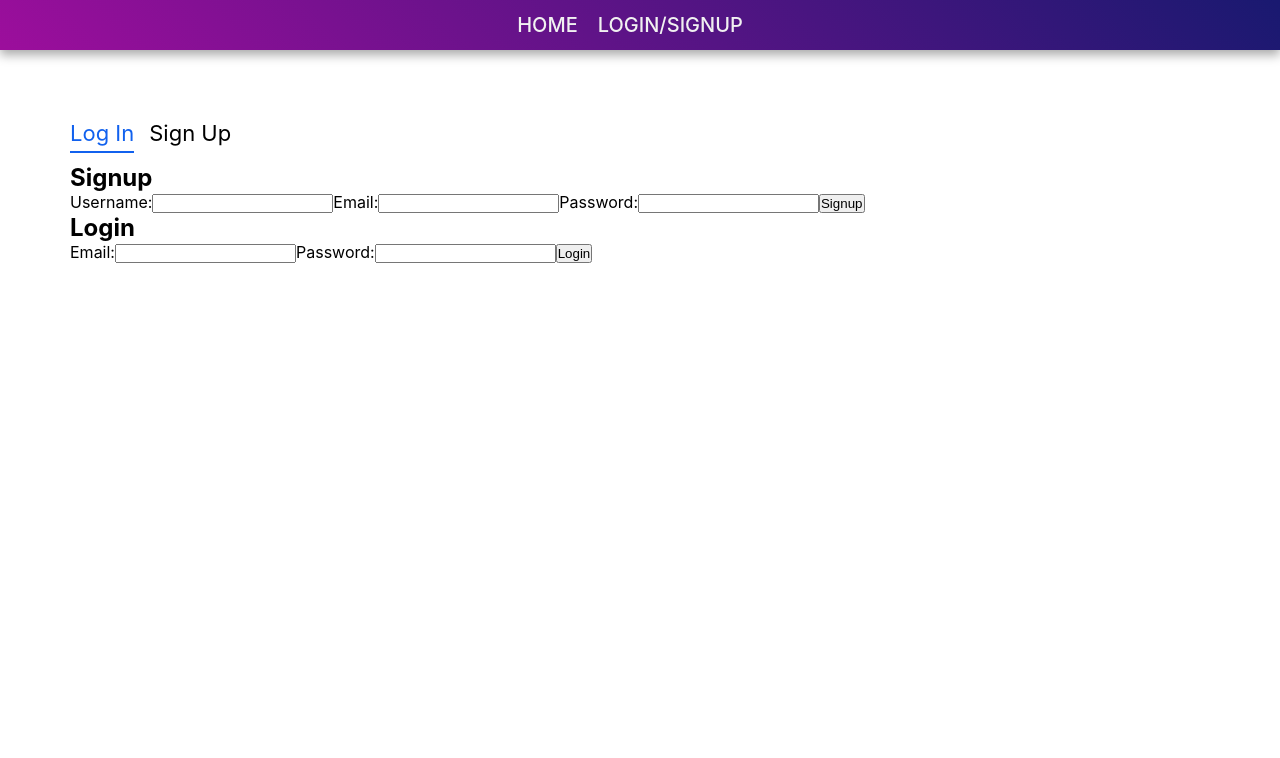
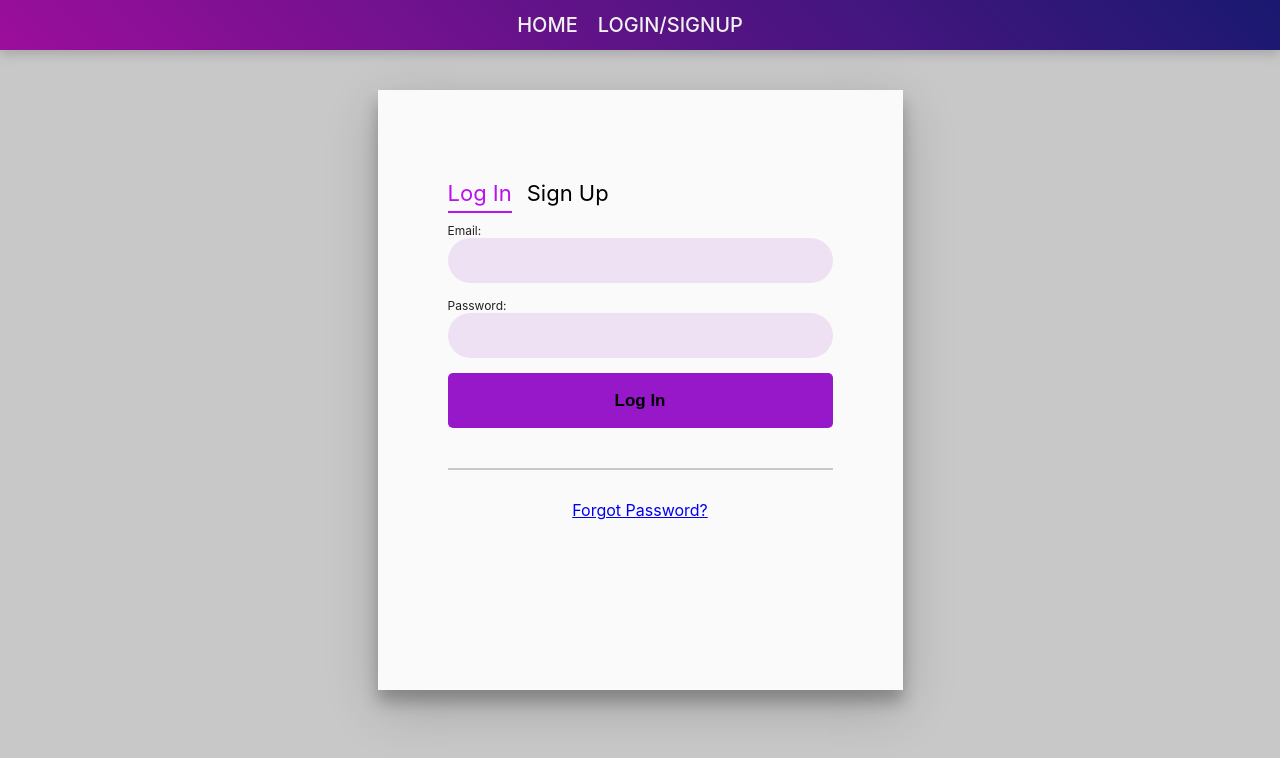
Before and after one commit to RaAlMer/Nani-frontend, a React (Create React App) app: page /login-signup in a window 1280 px wide. Shown: the top 758 px of the page. Built offline with nearby package versions, Linux system fonts and the light colour scheme; no server answers.

Commit message:
Added SASS to login and signup

```diff
--- a/package.json
+++ b/package.json
@@ -9,6 +9,7 @@
     "axios": "^0.26.1",
     "react": "^18.0.0",
     "react-dom": "^18.0.0",
+    "react-icons": "^4.3.1",
     "react-router-dom": "^6.3.0",
     "react-scripts": "5.0.0",
     "sass": "^1.50.0",
--- a/src/components/Login/Login.module.scss
+++ b/src/components/Login/Login.module.scss
@@ -0,0 +1,45 @@
+$color: rgb(0, 0, 0);
+$display: block;
+$width: 100%;
+.group {
+  margin-bottom: 15px;
+  label {
+    width: $width;
+    color: $color;
+    display: $display;
+    color: rgb(35, 33, 33);
+    font-size: 12px;
+  }
+  input {
+    width: $width;
+    color: $color;
+    display: $display;
+    border: none;
+    padding: 15px 20px;
+    border-radius: 25px;
+    background: rgba(125, 13, 186, 0.1);
+  }
+  .button {
+    width: $width;
+    color: $color;
+    display: $display;
+    height: 55px;
+    border: none;
+    border-radius: 5px;
+    font-size: 17px;
+    font-weight: 600;
+    background-color: #9718c9;
+    cursor: pointer;
+    &:hover {
+      background-color: #9718c9db;
+    }
+  }
+}
+.hr {
+  height: 2px;
+  margin: 40px 0 30px 0;
+  background: rgba($color, 0.2);
+}
+.foot_lnk {
+  text-align: center;
+}
--- a/src/components/Login/index.js
+++ b/src/components/Login/index.js
@@ -14,7 +14,7 @@ export function Login() {
 
   return (
     <form onSubmit={handleSubmit}>
-      <h2>Login</h2>
+      <div className={styles.group}>
         <label htmlFor="email">Email:</label>
         <input
           id="emailLogin"
@@ -24,6 +24,8 @@ export function Login() {
             setEmail(e.target.value);
           }}
         />
+      </div>
+      <div className={styles.group}>
         <label htmlFor="password">Password:</label>
         <input
           id="passwordLogin"
@@ -33,7 +35,14 @@ export function Login() {
             setPassword(e.target.value);
           }}
         />
-      <button>Login</button>
+      </div>
+      <div className={styles.group}>
+        <button className={styles.button}>Log In</button>
+      </div>
+      <div className={styles.hr}></div>
+      <div className={styles.foot_lnk}>
+        <a href="#">Forgot Password?</a>
+      </div>
     </form>
   );
 }
--- /dev/null
+++ b/src/components/Signup/Signup.module.scss
@@ -0,0 +1,138 @@
+$color: rgb(0, 0, 0);
+$display: block;
+$width: 100%;
+.group {
+  margin-bottom: 15px;
+  label {
+    width: $width;
+    color: $color;
+    display: $display;
+    color: rgb(35, 33, 33);
+    font-size: 12px;
+  }
+  input {
+    width: $width;
+    color: $color;
+    display: $display;
+    border: none;
+    padding: 15px 20px;
+    border-radius: 25px;
+    background: rgba(125, 13, 186, 0.1);
+  }
+  .button {
+    width: $width;
+    color: $color;
+    display: $display;
+    height: 55px;
+    border: none;
+    border-radius: 5px;
+    font-size: 17px;
+    font-weight: 600;
+    background-color: #9718c9;
+    cursor: pointer;
+    &:hover {
+      background-color: #9718c9db;
+    }
+  }
+}
+.hr {
+  height: 2px;
+  margin: 40px 0 30px 0;
+  background: rgba($color, 0.2);
+}
+
+.wrapper {
+  display: inline-flex;
+  list-style: none;
+}
+
+.wrapper .icon {
+  position: relative;
+  background: #ffffff;
+  border-radius: 50%;
+  padding: 15px;
+  margin: 10px;
+  width: 50px;
+  height: 50px;
+  font-size: 18px;
+  display: flex;
+  justify-content: center;
+  align-items: center;
+  flex-direction: column;
+  box-shadow: 0 10px 10px rgba(0, 0, 0, 0.1);
+  cursor: pointer;
+  transition: all 0.2s cubic-bezier(0.68, -0.55, 0.265, 1.55);
+}
+
+.wrapper .tooltip {
+  position: absolute;
+  top: 0;
+  font-size: 14px;
+  background: #ffffff;
+  color: #ffffff;
+  padding: 5px 8px;
+  border-radius: 5px;
+  box-shadow: 0 10px 10px rgba(0, 0, 0, 0.1);
+  opacity: 0;
+  pointer-events: none;
+  transition: all 0.3s cubic-bezier(0.68, -0.55, 0.265, 1.55);
+}
+
+.wrapper .tooltip::before {
+  position: absolute;
+  content: "";
+  height: 8px;
+  width: 8px;
+  background: #ffffff;
+  bottom: -3px;
+  left: 50%;
+  transform: translate(-50%) rotate(45deg);
+  transition: all 0.3s cubic-bezier(0.68, -0.55, 0.265, 1.55);
+}
+
+.wrapper .icon:hover .tooltip {
+  top: -45px;
+  opacity: 1;
+  visibility: visible;
+  pointer-events: auto;
+}
+
+.wrapper .icon:hover span,
+.wrapper .icon:hover .tooltip {
+  text-shadow: 0px -1px 0px rgba(0, 0, 0, 0.1);
+}
+
+.wrapper .facebook:hover,
+.wrapper .facebook:hover .tooltip,
+.wrapper .facebook:hover .tooltip::before {
+  background: #1877f2;
+  color: #ffffff;
+}
+
+.wrapper .twitter:hover,
+.wrapper .twitter:hover .tooltip,
+.wrapper .twitter:hover .tooltip::before {
+  background: #1da1f2;
+  color: #ffffff;
+}
+
+.wrapper .instagram:hover,
+.wrapper .instagram:hover .tooltip,
+.wrapper .instagram:hover .tooltip::before {
+  background: #e4405f;
+  color: #ffffff;
+}
+
+.wrapper .github:hover,
+.wrapper .github:hover .tooltip,
+.wrapper .github:hover .tooltip::before {
+  background: #333333;
+  color: #ffffff;
+}
+
+.wrapper .youtube:hover,
+.wrapper .youtube:hover .tooltip,
+.wrapper .youtube:hover .tooltip::before {
+  background: #cd201f;
+  color: #ffffff;
+}
--- a/src/components/Signup/index.js
+++ b/src/components/Signup/index.js
@@ -1,6 +1,7 @@
-import styles from "./Signup.module.css";
+import styles from "./Signup.module.scss";
 import { useState, useContext } from "react";
 import { AuthContext } from "context";
+import { FaFacebookF, FaTwitter, FaInstagram, FaGithub, FaYoutube } from "react-icons/fa";
 
 export function Signup() {
   const { signup } = useContext(AuthContext);
@@ -15,7 +16,7 @@ export function Signup() {
 
   return (
     <form onSubmit={handleSubmit}>
-      <h2>Signup</h2>
+      <div className={styles.group}>
         <label htmlFor="username">Username:</label>
         <input
           id="username"
@@ -24,6 +25,8 @@ export function Signup() {
             setUsername(e.target.value);
           }}
         />
+      </div>
+      <div className={styles.group}>
         <label htmlFor="email">Email:</label>
         <input
           id="email"
@@ -33,6 +36,8 @@ export function Signup() {
             setEmail(e.target.value);
           }}
         />
+      </div>
+      <div className={styles.group}>
         <label htmlFor="password">Password:</label>
         <input
           id="password"
@@ -42,7 +47,43 @@ export function Signup() {
             setPassword(e.target.value);
           }}
         />
-      <button>Signup</button>
+      </div>
+      <div className={styles.group}>
+        <button className={styles.button}>Sign Up</button>
+      </div>
+      <div className={styles.hr}></div>
+      <ul className={styles.wrapper}>
+        <li className={`${styles.icon} ${styles.facebook}`}>
+          <span className={styles.tooltip}>Facebook</span>
+          <span>
+            <FaFacebookF />
+          </span>
+        </li>
+        <li className={`${styles.icon} ${styles.twitter}`}>
+          <span className={styles.tooltip}>Twitter</span>
+          <span>
+            <FaTwitter />
+          </span>
+        </li>
+        <li className={`${styles.icon} ${styles.instagram}`}>
+          <span className={styles.tooltip}>Instagram</span>
+          <span>
+            <FaInstagram />
+          </span>
+        </li>
+        <li className={`${styles.icon} ${styles.github}`}>
+          <span className={styles.tooltip}>Github</span>
+          <span>
+            <FaGithub />
+          </span>
+        </li>
+        <li className={`${styles.icon} ${styles.youtube}`}>
+          <span className={styles.tooltip}>Youtube</span>
+          <span>
+            <FaYoutube />
+          </span>
+        </li>
+      </ul>
     </form>
   );
 }
--- a/src/pages/SignupLogin/Login.module.css
+++ b/src/pages/SignupLogin/Login.module.css
@@ -1,12 +1,25 @@
-.log {
+body {
+  margin: 0;
+  background: #c8c8c8;
+}
+.login_wrap {
+  width: 100%;
+  margin: 40px auto;
+  max-width: 525px;
+  min-height: 600px;
+  position: relative;
+  box-shadow: 0 12px 15px 0 rgba(0, 0, 0, 0.24),
+    0 17px 50px 0 rgba(0, 0, 0, 0.19);
+}
+.login_html {
   width: 100%;
   height: 100%;
   position: absolute;
-  padding: 70px 70px 50px 70px;
+  padding: 90px 70px 50px 70px;
   background: rgba(255, 255, 255, 0.9);
 }
-.log .sign_up_component,
-.log .log_in_component {
+.login_form .log_in_component,
+.login_form .sign_up_component {
   top: 0;
   left: 0;
   right: 0;
@@ -16,11 +29,11 @@
   backface-visibility: hidden;
   transition: all 0.4s linear;
 }
-.log .log_in,
-.log .sign_up {
+.login_html .log_in,
+.login_html .sign_up {
   display: none;
 }
-.log .tab {
+.login_html .tab {
   font-size: 22px;
   margin-right: 15px;
   padding-bottom: 5px;
@@ -28,21 +41,26 @@
   display: inline-block;
   border-bottom: 2px solid transparent;
 }
-.log .log_in:checked + .tab,
-.log .sign_up:checked + .tab {
-  color: #1161ee;
-  border-color: #1161ee;
+.login_html .log_in:checked + .tab,
+.login_html .sign_up:checked + .tab {
+  color: #ba11ee;
+  border-color: #ba11ee;
 }
-.forms {
+.login_form {
   min-height: 345px;
   position: relative;
   perspective: 1000px;
   transform-style: preserve-3d;
 }
-
-.log .log_in:checked + .tab + .sign_up + .tab + .forms .log_in_component {
+.login_html
+  .log_in:checked
+  + .tab
+  + .sign_up
+  + .tab
+  + .login_form
+  .log_in_component {
   transform: rotate(0);
 }
-.log .sign_up:checked + .tab + .forms .sign_up_component {
+.login_html .sign_up:checked + .tab + .login_form .sign_up_component {
   transform: rotate(0);
 }
--- a/src/pages/SignupLogin/index.js
+++ b/src/pages/SignupLogin/index.js
@@ -3,8 +3,15 @@ import styles from "./Login.module.css";
 
 export function SignupLogin() {
   return (
-    <div className={styles.log}>
-      <input id="tab-1" type="radio" name="tab" className={styles.log_in} defaultChecked />
+    <div className={styles.login_wrap}>
+      <div className={styles.login_html}>
+        <input
+          id="tab-1"
+          type="radio"
+          name="tab"
+          className={styles.log_in}
+          defaultChecked
+        />
         <label htmlFor="tab-1" className={styles.tab}>
           Log In
         </label>
@@ -12,9 +19,14 @@ export function SignupLogin() {
         <label htmlFor="tab-2" className={styles.tab}>
           Sign Up
         </label>
-      <div className={styles.forms}>
-        <Signup className={styles.sign_up_component} />
-        <Login className={styles.log_in_component} />
+        <div className={styles.login_form}>
+          <div className={styles.log_in_component}>
+            <Login />
+          </div>
+          <div className={styles.sign_up_component}>
+            <Signup />
+          </div>
+        </div>
       </div>
     </div>
   );
```
Also changed, not shown: src/components/Signup/Signup.module.css (deleted), 1 other file (tests, documents, lock files or other folders). Lines whose indentation alone changed are shown as unchanged.
